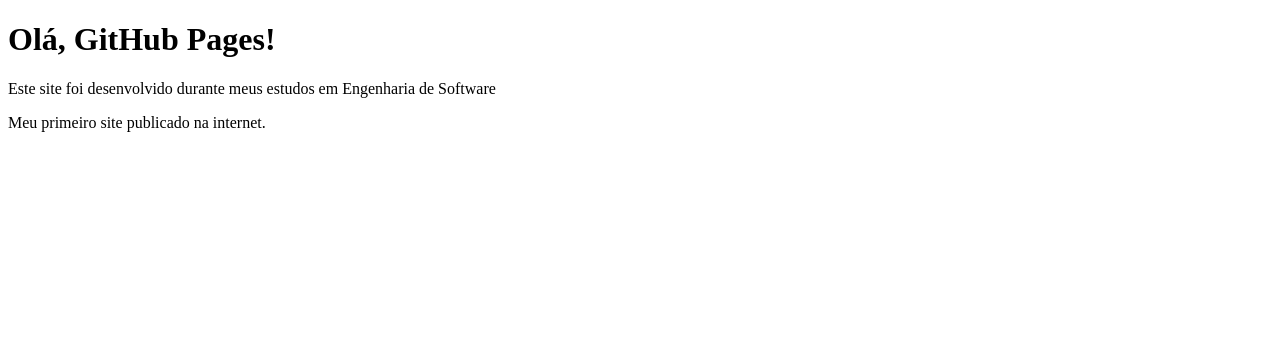
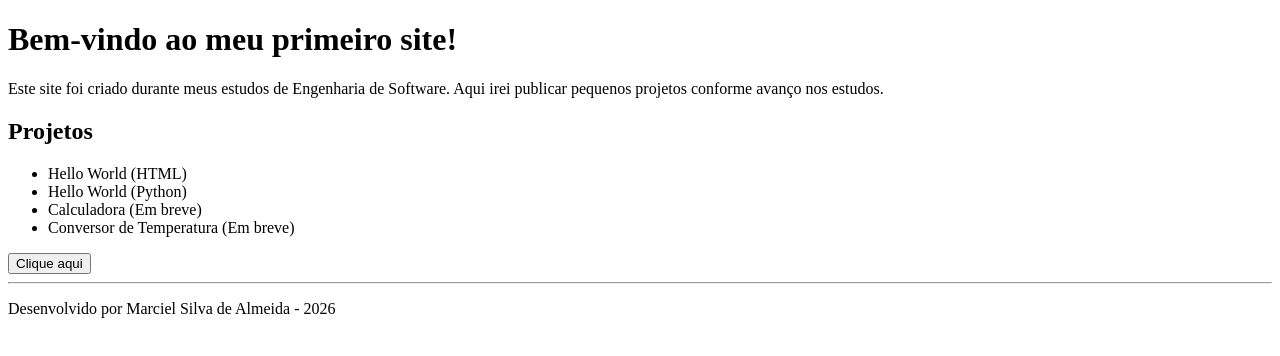
Before and after one commit to marcieldev/projetos-simples, a plain HTML site: page index.html in a window 1280 px wide. Drawn offline with Linux system fonts and the light colour scheme.

Commit message:
index.html

```diff
--- a/index.html
+++ b/index.html
@@ -1,15 +1,27 @@
 <!DOCTYPE html>
 <html lang="pt-BR">
 <head>
-<meta charset="UTF-8">
-<title>Meu Primeiro Site</title>
+    <meta charset="UTF-8">
+    <meta name="viewport" content="width=device-width, initial-scale=1.0">
+    <title>Marciel Dev - Estudos</title>
 </head>
-
 <body>
-
-<h1>Olá, GitHub Pages!</h1>
-<p>Este site foi desenvolvido durante meus estudos em Engenharia de Software</p>
-<p>Meu primeiro site publicado na internet.</p>
-
+    <h1>Bem-vindo ao meu primeiro site!</h1>
+    <p>
+        Este site foi criado durante meus estudos de Engenharia de Software.
+        Aqui irei publicar pequenos projetos conforme avanço nos estudos.
+    </p>
+    <h2>Projetos</h2>
+    <ul>
+        <li>Hello World (HTML)</li>
+        <li>Hello World (Python)</li>
+        <li>Calculadora (Em breve)</li>
+        <li>Conversor de Temperatura (Em breve)</li>
+    </ul>
+    <button>Clique aqui</button>
+    <hr>
+    <footer>
+        <p>Desenvolvido por Marciel Silva de Almeida - 2026</p>
+    </footer>
 </body>
 </html>
```
